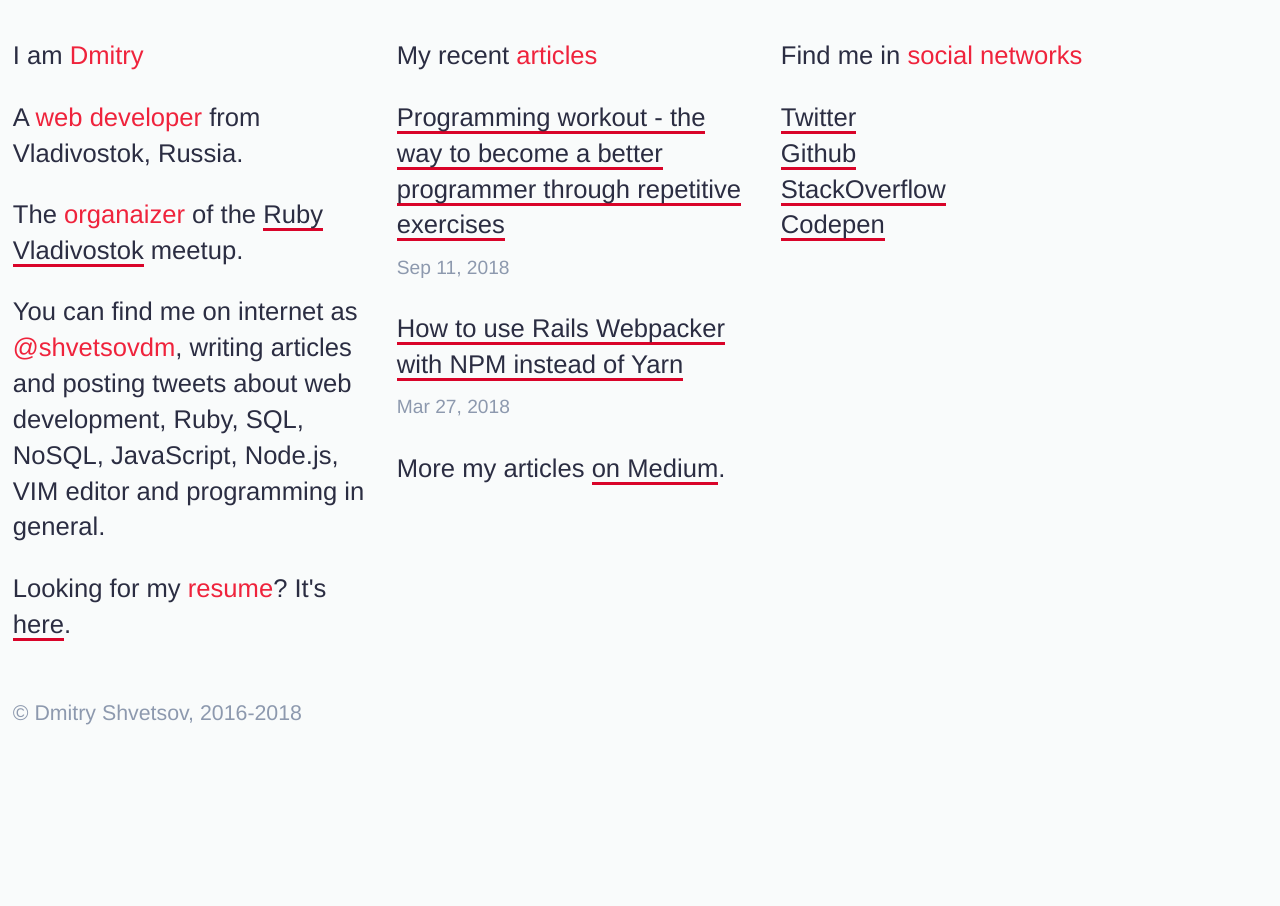
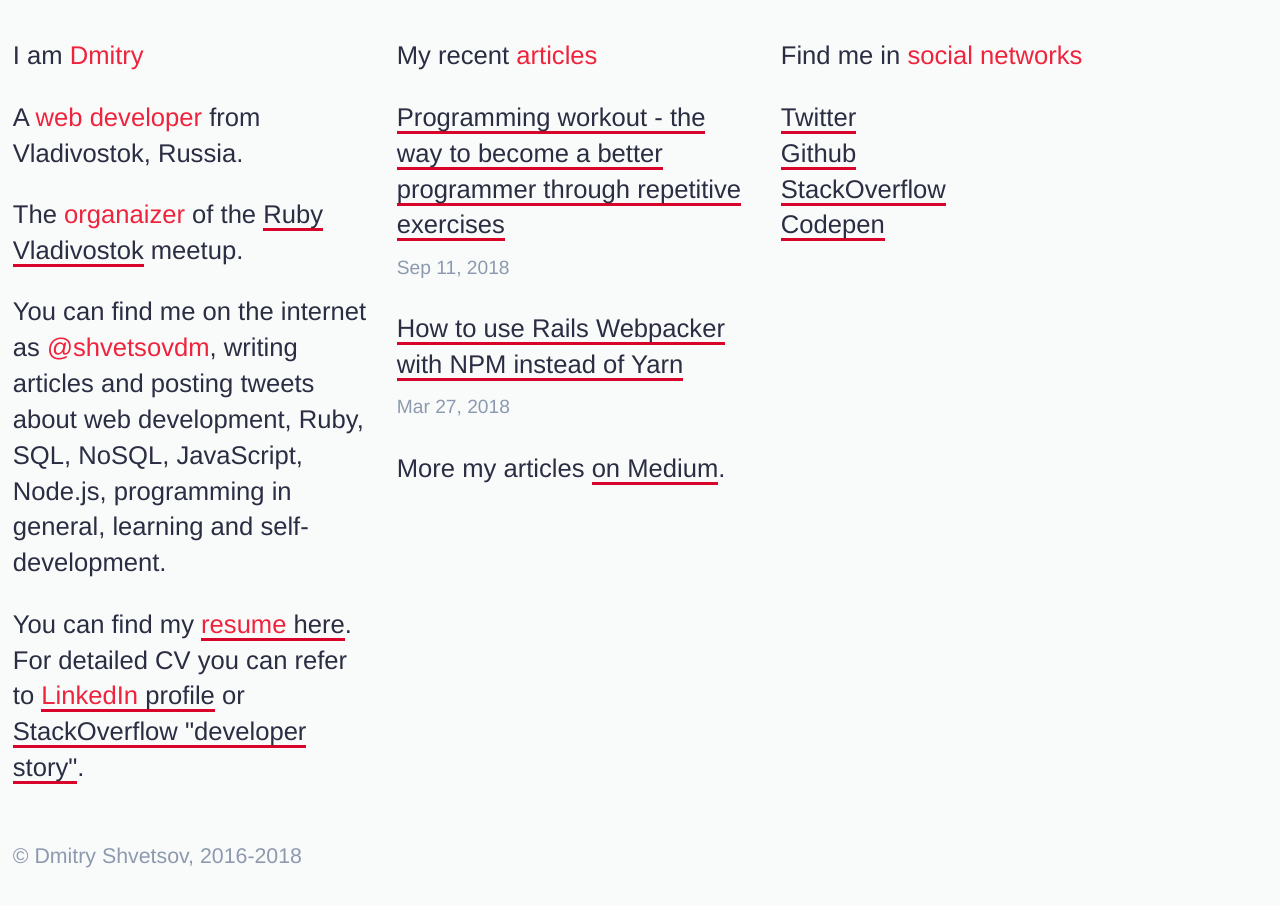
Before and after one commit to dmshvetsov/iamdidev.github.io, a Gatsby site: page / in a window 1280 px wide. Before the commit the page ends 800 px from the top, so only its background shows below. Built offline with nearby package versions, Linux system fonts and the light colour scheme; Gatsby itself is replaced by a stand-in of ours.

Commit message:
Edit main page text

```diff
--- a/src/pages/index.js
+++ b/src/pages/index.js
@@ -7,9 +7,9 @@ const IndexPage = () => (
     <section className="sdm-layout__block">
       <h1>I am <span className="sdm-accent">Dmitry</span></h1>
       <p>A <span className="sdm-accent">web developer</span> from Vladivostok, Russia.</p>
-      <p>The <span className="sdm-accent">оrganaizer</span> of the <a href="https://www.instagram.com/explore/tags/rubyvladivostok/?hl=en">Ruby Vladivostok</a> meetup.</p>
-      <p>You can find me on internet as <span className="sdm-accent">@shvetsovdm</span>, writing articles and posting tweets about web development, Ruby, SQL, NoSQL, JavaScript, Node.js, VIM editor and programming in general.</p>
-      <p>Looking for my <span className="sdm-accent">resume</span>? It&#39;s <Link to="/dmitry-shvetsov-resume">here</Link>.</p>
+      <p>The <span className="sdm-accent">оrganaizer</span> of the <a className="sdm-multiline-link" href="https://www.instagram.com/explore/tags/rubyvladivostok/?hl=en">Ruby Vladivostok</a> meetup.</p>
+      <p>You can find me on the internet as <span className="sdm-accent">@shvetsovdm</span>, writing articles and posting tweets about web development, Ruby, SQL, NoSQL, JavaScript, Node.js, programming in general, learning and self-development.</p>
+      <p>You can find my <Link to="/dmitry-shvetsov-resume"><span className="sdm-accent">resume</span> here</Link>. For detailed CV you can refer to <a className="sdm-multiline-link" href="https://www.linkedin.com/in/shvetsovdm/"><span className="sdm-accent">LinkedIn</span> profile</a> or <a className="sdm-multiline-link" href="https://stackoverflow.com/users/story/6317812">StackOverflow &quot;developer story&quot;</a>.</p>
     </section>
     <section className="sdm-layout__block">
       <h2>My recent <span className="sdm-accent">articles</span></h2>
```
